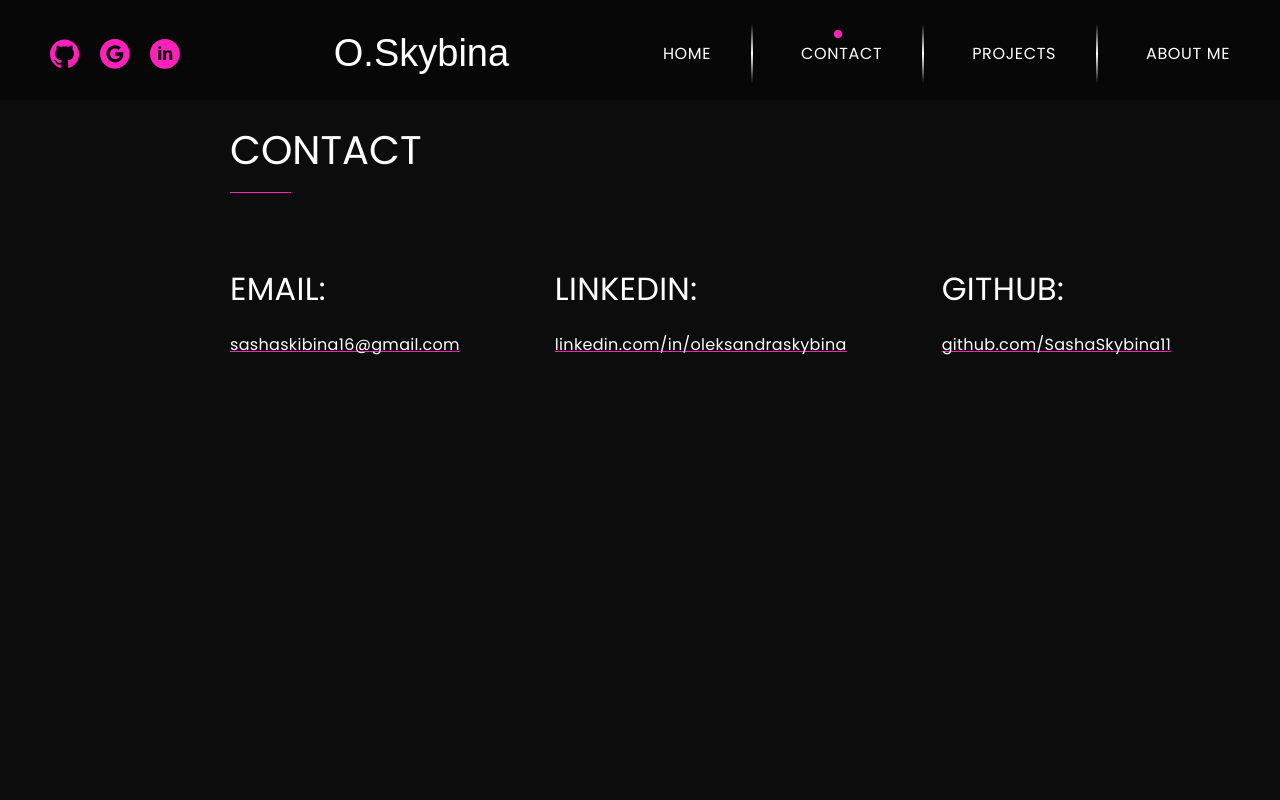
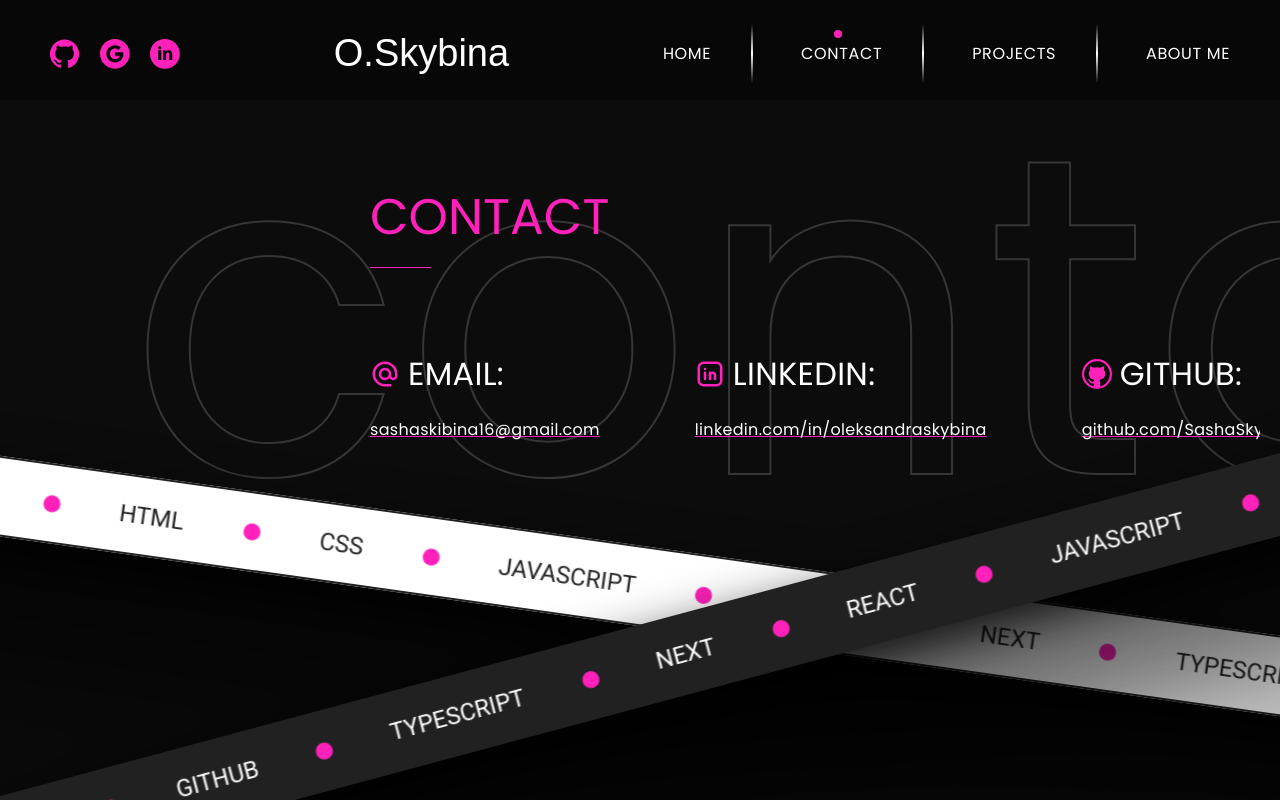
Before and after one commit to SashaSkybina11/MyPortfolio-, a Next.js app: page /contact in a window 1280 px wide. Built offline with nearby package versions, Linux system fonts and the light colour scheme; a web font is replaced by a local one.

Commit message:
Add icons-contact, the contact page with adaptive functionality is complete

```diff
--- a/app/Page.module.css
+++ b/app/Page.module.css
@@ -180,6 +180,26 @@
     font-size: 30px;
     line-height: 170%;
   }
+
+  .behind {
+    display: block;
+    font-size: 270px;
+    top: 0;
+    left: 10%;
+
+    font-weight: 400;
+
+    line-height: 170%;
+    text-transform: lowercase;
+
+    color: transparent;
+    -webkit-text-stroke: 2px #363636;
+    user-select: none;
+    pointer-events: none;
+
+    position: absolute;
+    z-index: 0;
+  }
 }
 
 @media only screen and (min-width: 1024px) {
@@ -319,23 +339,10 @@
   /* #endregion */
 
   .behind {
-    display: block;
-    font-size: 454px;
+    font-size: 350px;
     top: 0;
     left: 10%;
-
-    font-weight: 400;
-
-    line-height: 170%;
-    text-transform: lowercase;
-
-    color: transparent;
-    -webkit-text-stroke: 2px #363636;
-    user-select: none;
-    pointer-events: none;
-
-    position: absolute;
-    z-index: 0;
+    transform: none;
   }
 }
 
@@ -360,6 +367,7 @@
 
   /* behind */
   .behind {
+    font-size: 454px;
     top: -70px;
     left: 10%;
   }
--- a/app/contact/Page.module.css
+++ b/app/contact/Page.module.css
@@ -1,20 +1,32 @@
-.containerContact {
+.mainContact {
   position: relative;
+  overflow: hidden;
+
+  padding: 120px 16px;
+  margin: 0 auto;
+  min-height: 100vh;
 }
 
 .contentContact {
-  max-width: 820px;
+  max-width: 320px;
   margin: 0 auto;
-  /* margin-left: auto;
-  margin-right: 40px; */
-  padding-top: 120px;
+  padding: 0 12px;
+  font-family: var(--font-family);
+  color: var(--white);
+
+  text-align: center;
+  user-select: none;
+
   position: relative;
+  z-index: 1;
+  overflow: hidden;
 }
 
 .title {
   font-size: 40px;
   text-transform: uppercase;
-  margin-bottom: 70px;
+  margin-bottom: 50px;
+  color: var(--rose);
   position: relative;
   z-index: 3;
 }
@@ -22,20 +34,20 @@
 .title::after {
   content: "";
   display: block;
-  width: 61px;
+  width: 120px;
   height: 1px;
   background-color: var(--rose);
-  margin-top: 12px;
+  margin: 0 auto;
 }
 
 .descr {
   font-family: var(--font-family);
   font-weight: 400;
   letter-spacing: 0.02em;
-  color: var(--white);
 
   display: flex;
-  gap: 95px;
+  flex-direction: column;
+  gap: 25px;
   position: relative;
   z-index: 3;
 }
@@ -47,76 +59,52 @@
   gap: 16px;
 }
 
+.descrIcon {
+  width: 24px;
+  height: 24px;
+  color: var(--rose);
+}
+
+.descrBox {
+  display: flex;
+  align-items: center;
+  gap: 8px;
+  flex-direction: row;
+}
+
 .descrTitle {
-  font-size: 32px;
+  font-size: 28px;
   line-height: 160%;
-
+  color: var(--white);
   text-transform: uppercase;
+  color: var(--rose);
 }
 
 .descrLink {
-  font-size: 16px;
-  line-height: 190%;
+  font-size: 14px;
+  line-height: 160%;
 
   text-decoration: underline;
   text-decoration-skip-ink: none;
   text-decoration-color: var(--rose);
-  transition: transform 0.6s ease;
 }
 
-.descrLink:hover {
-  color: var(--rose);
-  transform: scale(1.1);
+.behind {
+  display: none;
 }
 
-/* Lines */
+/* #region LINES*/
+.grayLine,
+.whiteLine {
+  position: relative;
+  left: 50%;
+  transform-origin: center;
+  width: 120vw;
+  height: 60px;
 
-.whiteLine,
-.grayLine {
-  user-select: none;
-}
+  border: 2px solid var(--grey);
+  overflow: hidden;
 
-.whiteLine {
-  z-index: 20;
-}
-.grayLine {
-  z-index: 15;
-}
-
-.whiteLine {
-  position: absolute;
-
-  width: 2200px;
-  height: 95px;
-
-  transform: translate(-40%, 250%) rotate(169deg);
-
-  background: var(--white);
-
-  border: 5px solid var(--grey);
-  /* box-shadow:
-    0 0 0 0 #000,
-    0 27px 58px 0 rgba(0, 0, 0, 0.98),
-    0 106px 106px 0 rgba(0, 0, 0, 0.85),
-    0 239px 143px 0 rgba(0, 0, 0, 0.5),
-    0 425px 170px 0 rgba(0, 0, 0, 0.15),
-    0 664px 186px 0 rgba(0, 0, 0, 0.02); */
-}
-
-.grayLine {
-  position: absolute;
-
-  width: 2000px;
-  height: 90px;
-
-  /* left: -40px;
-  bottom: -100px;
-  transform: rotate(347deg); */
-
-  transform: translate(-70%, 40%) rotate(306deg);
-
-  background-color: var(--grey);
-  /* border: 5px solid var(--grey); */
   box-shadow:
     0 0 0 0 #000,
     0 27px 58px 0 rgba(0, 0, 0, 0.98),
@@ -126,12 +114,28 @@
     0 664px 186px 0 rgba(0, 0, 0, 0.02);
 }
 
+.grayLine {
+  transform: translateX(-50%) rotate(348deg);
+  background: var(--grey);
+  z-index: 15;
+}
+
+.whiteLine {
+  margin-top: 70px;
+  transform: translateX(-50%) rotate(13deg);
+  background: var(--white);
+  z-index: 10;
+
+  /* margin-top: 50px;
+    transform: translateX(-50%) rotate(6deg); */
+}
+
 .track {
   display: flex;
   white-space: nowrap;
   width: max-content;
 
-  padding: 20px 0;
+  padding: 18px 0;
   animation: scroll 40s linear infinite;
 }
 
@@ -140,9 +144,9 @@
 }
 
 .dot {
-  width: 17px;
-  height: 17px;
-  margin-right: 60px;
+  width: 8px;
+  height: 8px;
+  margin-right: 30px;
   background: var(--rose);
   border-radius: 50%;
 }
@@ -150,22 +154,10 @@
 .item {
   display: flex;
   align-items: center;
-  gap: 60px;
+  gap: 30px;
 }
 
-.whiteText {
-  display: flex;
-  align-items: center;
-  gap: 60px;
-
-  font-family: var(--second-family);
-  font-weight: 400;
-  font-size: 30px;
-  text-transform: uppercase;
-  color: var(--grey);
-  transform: rotate(180deg);
-}
-
+.whiteText,
 .grayText {
   display: flex;
   align-items: center;
@@ -173,8 +165,15 @@
 
   font-family: var(--second-family);
   font-weight: 400;
-  font-size: 30px;
+  font-size: 14px;
   text-transform: uppercase;
+}
+
+.whiteText {
+  color: var(--grey);
+}
+
+.grayText {
   color: var(--white);
 }
 
@@ -197,30 +196,261 @@
     transform: translateX(0);
   }
 }
+/* #endregion */
 
-.whiteLine:hover .track {
-  animation-play-state: paused;
+@media only screen and (min-width: 768px) {
+  .contentContact {
+    max-width: 768px;
+    padding: 0 80px;
+  }
+
+  .title {
+    font-size: 50px;
+    margin-bottom: 70px;
+  }
+
+  .title::after {
+    width: 140px;
+  }
+
+  .descr {
+    display: flex;
+    flex-direction: column;
+    align-items: flex-start;
+    gap: 30px;
+  }
+
+  .descrItem {
+    display: flex;
+    flex-direction: column;
+    align-items: flex-start;
+    gap: 16px;
+  }
+
+  .descrTitle {
+    font-size: 28px;
+    line-height: 160%;
+    color: var(--rose);
+    text-transform: uppercase;
+  }
+
+  .descrLink {
+    font-size: 14px;
+    line-height: 160%;
+
+    text-decoration: underline;
+    text-decoration-skip-ink: none;
+    text-decoration-color: var(--rose);
+  }
+
+  .behind {
+    display: block;
+    font-size: 270px;
+
+    font-weight: 400;
+
+    line-height: 170%;
+    text-transform: lowercase;
+
+    color: transparent;
+    -webkit-text-stroke: 2px #363636;
+    user-select: none;
+    pointer-events: none;
+
+    position: absolute;
+    z-index: 0;
+
+    top: 0;
+    left: 10%;
+  }
+
+  .grayLine {
+    transform: translate(-50%, -150px) rotate(335deg);
+    background: var(--grey);
+  }
+
+  .whiteLine {
+    margin-top: 70px;
+    transform: translateX(-50%) rotate(11deg);
+    background: var(--white);
+  }
 }
 
-.grayLine:hover .track {
-  animation-play-state: paused;
+@media only screen and (min-width: 1024px) {
+  .mainContact {
+    padding: 140px 20px 0px 20px;
+  }
+
+  .contentContact {
+    max-width: 1024px;
+    /* padding: 120px 20px 0px 20px; */
+    display: flex;
+    flex-direction: column;
+    align-items: flex-start;
+  }
+
+  .title {
+    margin-bottom: 70px;
+  }
+
+  .title::after {
+    width: 61px;
+
+    margin: 0;
+  }
+
+  .descr {
+    flex-direction: row;
+    justify-content: center;
+    align-items: center;
+    gap: 35px;
+  }
+
+  .descrIcon {
+    width: 30px;
+    height: 30px;
+  }
+
+  .descrTitle {
+    font-size: 32px;
+    color: var(--white);
+  }
+
+  .descrLink {
+    font-size: 16px;
+    line-height: 190%;
+
+    transition: transform 0.6s ease;
+  }
+
+  .descrLink:hover {
+    color: var(--rose);
+    transform: scale(1.1);
+  }
+
+  /* Behind */
+  .behind {
+    top: 0;
+    left: 10%;
+    font-size: 300px;
+  }
+
+  /* Lines */
+  .grayLine,
+  .whiteLine {
+    width: 120vw;
+    height: 80px;
+  }
+
+  .grayLine {
+    transform: translate(-50%) rotate(345deg);
+  }
+
+  .whiteLine {
+    margin-top: 100px;
+    transform: translateX(-50%) rotate(8deg);
+  }
+
+  .track {
+    padding: 20px 0;
+    animation: scroll 40s linear infinite;
+  }
+
+  .grayLine .track {
+    animation: scrollRight 40s linear infinite;
+  }
+
+  .dot {
+    width: 17px;
+    height: 17px;
+    margin-right: 60px;
+  }
+
+  .item {
+    gap: 60px;
+  }
+
+  .whiteText,
+  .grayText {
+    font-size: 24px;
+  }
+
+  .whiteLine:hover .track {
+    animation-play-state: paused;
+  }
+
+  .grayLine:hover .track {
+    animation-play-state: paused;
+  }
 }
 
-/* Behind */
-.behind {
-  font-weight: 400;
-  font-size: 454px;
-  line-height: 170%;
-  text-transform: lowercase;
+@media only screen and (min-width: 1280px) {
+  .contentContact {
+    max-width: 1280px;
+    padding: 40px 20px 0px 350px;
+    display: flex;
+    flex-direction: column;
+    align-items: flex-start;
+  }
 
-  position: absolute;
-  top: -275px;
-  left: -200px;
+  .title {
+    margin-bottom: 80px;
+  }
 
-  color: transparent;
-  -webkit-text-stroke: 2px #363636;
+  .title::after {
+    content: "";
+    display: block;
+    width: 61px;
+    height: 1px;
+    background-color: var(--rose);
+    margin: 12px 0 0;
+  }
 
-  user-select: none;
+  .descr {
+    flex-direction: row;
+    justify-content: center;
+    align-items: center;
+    gap: 95px;
+  }
 
-  z-index: 0;
+  .descrIcon {
+    width: 30;
+    height: 30;
+  }
+
+  .descrTitle {
+    font-size: 32px;
+    color: var(--white);
+  }
+
+  .descrLink {
+    font-size: 16px;
+    line-height: 190%;
+
+    transition: transform 0.6s ease;
+  }
+
+  .descrLink:hover {
+    color: var(--rose);
+    transform: scale(1.1);
+  }
+
+  .behind {
+    font-size: 454px;
+    top: -70px;
+    left: 10%;
+  }
+
+  .grayLine {
+    transform: translate(-50%) rotate(345deg);
+    background: var(--grey);
+    z-index: 15;
+  }
+
+  .whiteLine {
+    margin-top: 100px;
+    transform: translateX(-50%) rotate(8deg);
+    background: var(--white);
+    z-index: 10;
+  }
 }
--- a/app/contact/page.tsx
+++ b/app/contact/page.tsx
@@ -1,21 +1,31 @@
 import { skills } from "@/types/skills";
 import css from "./Page.module.css";
+import { MdOutlineAlternateEmail } from "react-icons/md";
+import { TbBrandLinkedin } from "react-icons/tb";
+import { VscGithub } from "react-icons/vsc";
 
 const Page = () => {
   return (
-    <main className={css.containerContact}>
+    <main className={css.mainContact}>
       <div className={css.contentContact}>
         <h1 className={css.title}>Contact</h1>
         <div className={css.descr}>
           <div className={css.descrItem}>
+            <div className={css.descrBox}>
+              <MdOutlineAlternateEmail className={css.descrIcon} />
               <p className={css.descrTitle}>Email:</p>
+            </div>
             <a href="mailto:sashaskibina16@gmail.com" className={css.descrLink}>
               sashaskibina16@gmail.com
             </a>
           </div>
 
           <div className={css.descrItem}>
+            <div className={css.descrBox}>
+              <TbBrandLinkedin className={css.descrIcon} />
               <p className={css.descrTitle}>LinkedIn:</p>
+            </div>
+
             <a
               href="https://www.linkedin.com/in/oleksandraskybina/"
               className={css.descrLink}
@@ -27,7 +37,10 @@ const Page = () => {
           </div>
 
           <div className={css.descrItem}>
+            <div className={css.descrBox}>
+              <VscGithub className={css.descrIcon} />
               <p className={css.descrTitle}>GitHub:</p>
+            </div>
             <a
               href="https://github.com/SashaSkybina11"
               className={css.descrLink}
@@ -38,7 +51,8 @@ const Page = () => {
             </a>
           </div>
         </div>
-        {/* <div className={css.whiteLine}>
+      </div>
+      <div className={css.whiteLine}>
         <div className={css.track}>
           {[...skills, ...skills].map((skill, i) => (
             <div key={i} className={css.item}>
@@ -58,8 +72,8 @@ const Page = () => {
           ))}
         </div>
       </div>
-        <div className={css.behind}>Contact</div> */}
-      </div>
+
+      <div className={css.behind}>Contact</div>
     </main>
   );
 };
```
Lines whose indentation alone changed are shown as unchanged.
